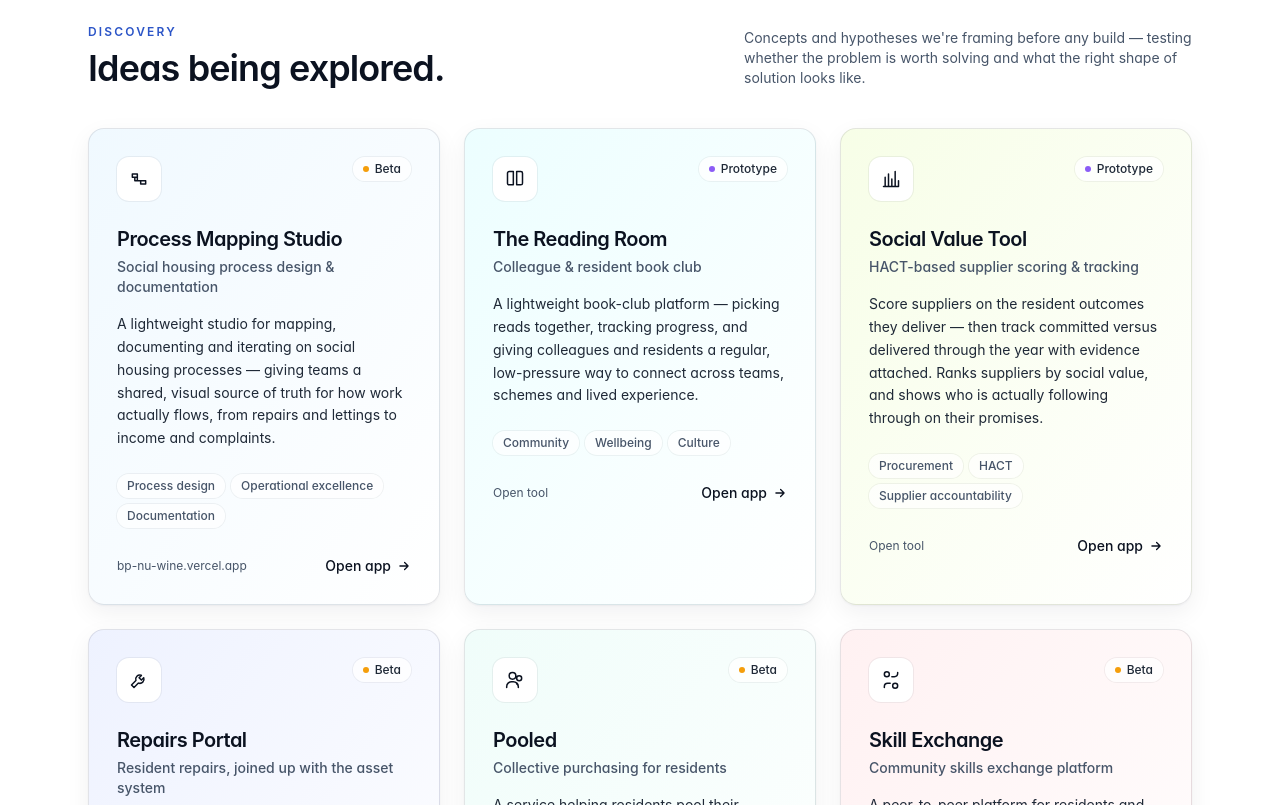
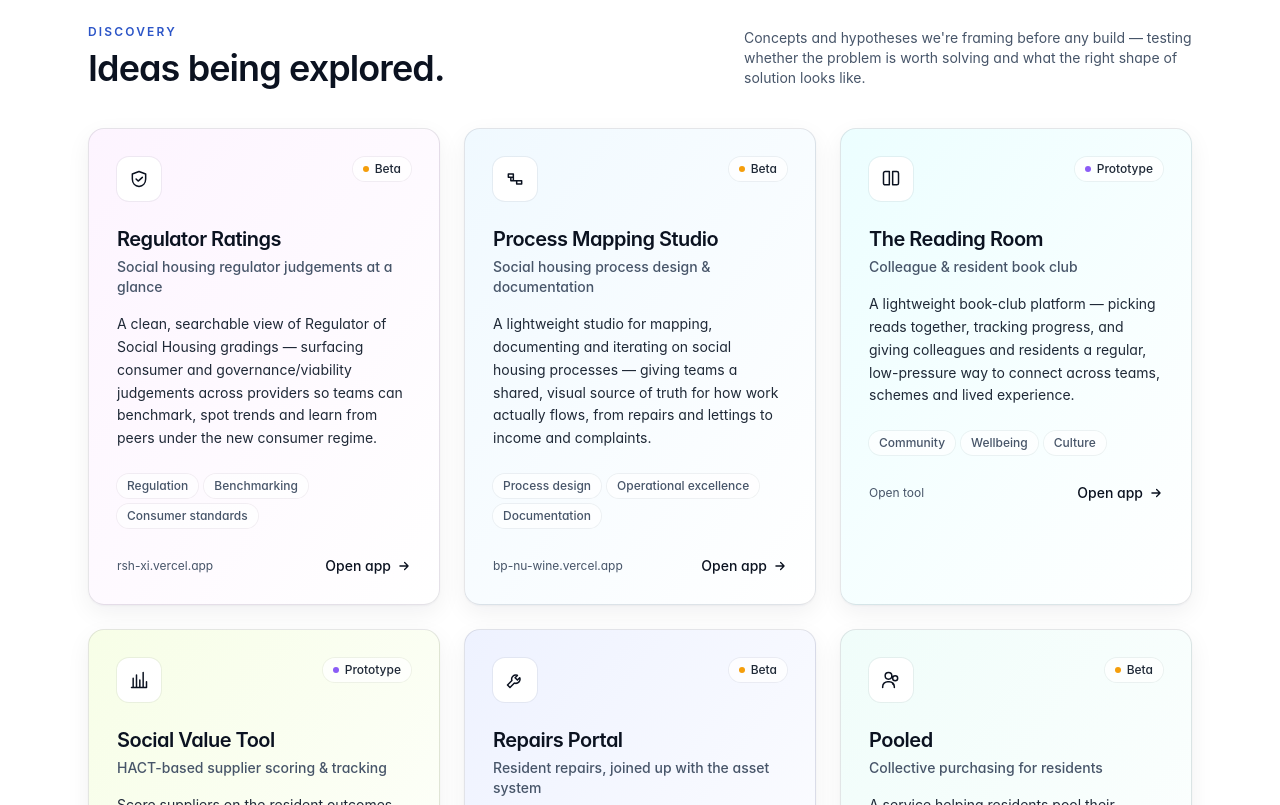
Before and after one commit to thealtjourney/innovation-hub, a Next.js app: page / in a window 1280 px wide. Shown: the part 1580-2385 px from the top of the page. Built offline with nearby package versions, Linux system fonts and the light colour scheme; a web font is replaced by a local one.

Commit message:
Add Regulator Ratings tile to Discovery

```diff
--- a/app/page.tsx
+++ b/app/page.tsx
@@ -30,6 +30,19 @@ const inProgress: App[] = [
 ];
 
 const discovery: App[] = [
+  {
+    name: "Regulator Ratings",
+    tagline: "Social housing regulator judgements at a glance",
+    description:
+      "A clean, searchable view of Regulator of Social Housing gradings — surfacing consumer and governance/viability judgements across providers so teams can benchmark, spot trends and learn from peers under the new consumer regime.",
+    href: "https://rsh-xi.vercel.app/",
+    external: true,
+    status: "Beta",
+    tags: ["Regulation", "Benchmarking", "Consumer standards"],
+    accent: "from-fuchsia-50 to-white",
+    iconPath:
+      "M12 3 4 6v6c0 5 3.5 8.5 8 9 4.5-.5 8-4 8-9V6l-8-3Zm-3.5 9 2.5 2.5L16 10",
+  },
   {
     name: "Process Mapping Studio",
     tagline: "Social housing process design & documentation",
```
